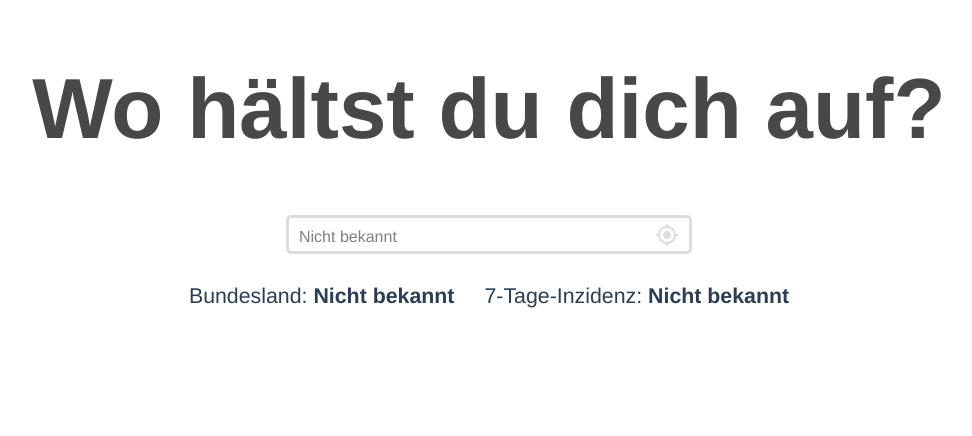
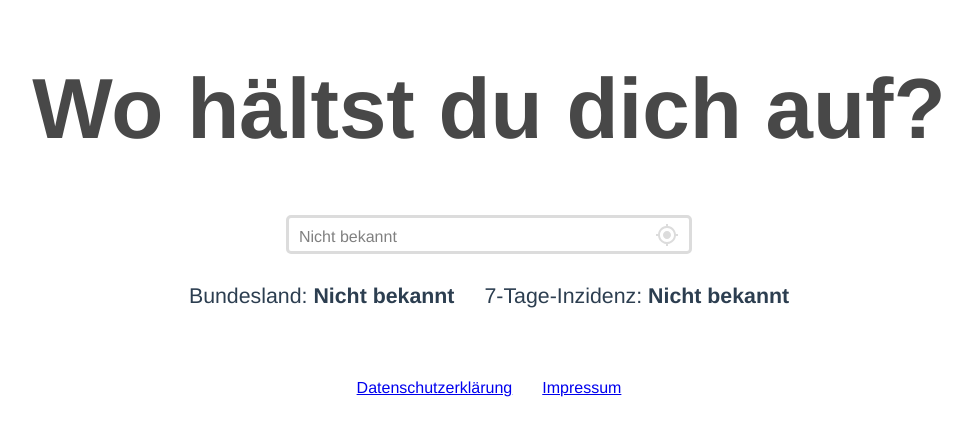
Before and after one commit to sikupe/corona-rules, a Vue app in the folder frontend/: page / in a window 1280 px wide. Shown: the top 436 px of the page, without its empty margins (151-1123 px from the left). Built offline with nearby package versions, Linux system fonts and the light colour scheme.

Commit message:
+ Added Datenschutzerklärung und impress

```diff
--- a/frontend/src/App.vue
+++ b/frontend/src/App.vue
@@ -10,27 +10,53 @@
     <Restriction v-for="restriction in restrictions" :key="restriction.id" :title="restriction.title"
                  :description="restriction.description"/>
   </div>
-  <Footer v-if="restrictions" :name="name" :stand="stand" :source="source"/>
+  <RestrictionFooter v-if="restrictions" :name="name" :stand="stand" :source="source"/>
+
+  <div class="center-horizontally">
+    <DataProtection v-if="showDataProtection" @on-close="onDataProtectionClose"/>
+    <Impress v-if="showImpress" @on-close="onImpressClose" />
+  </div>
+
+  <div class="bar">
+    <a class="item" href="#" v-on:click="onDataProtectionOpen">Datenschutzerklärung</a>
+    <a class="item" href="#" v-on:click="onImpressOpen">Impressum</a>
+  </div>
 </template>
 
 <script>
 import Position from './components/Position.vue'
 import Restriction from "@/components/Restriction.vue";
 import Status from "@/components/Status.vue";
-import Footer from "@/components/Footer.vue";
+import RestrictionFooter from "@/components/RestrictionFooter.vue";
 import json from './assets/restrictions.json';
 import axios from 'axios';
+import DataProtection from "@/components/DataProtection";
+import Impress from "@/components/Impress";
 
 export default {
   name: 'App',
   components: {
+    Impress,
+    DataProtection,
     Restriction,
     Position,
     Status,
-    Footer
+    RestrictionFooter
   },
   props: {},
   methods: {
+    onImpressOpen() {
+      this.showImpress = true;
+    },
+    onImpressClose() {
+      this.showImpress = false;
+    },
+    onDataProtectionOpen() {
+      this.showDataProtection = true;
+    },
+    onDataProtectionClose() {
+      this.showDataProtection = false;
+    },
     onLocationUpdated(location) {
       const instance = axios.create();
       instance
@@ -70,7 +96,9 @@ export default {
       location: undefined,
       stand: undefined,
       source: undefined,
-      name: undefined
+      name: undefined,
+      showDataProtection: false,
+      showImpress: false,
     }
   }
 }
@@ -105,6 +133,13 @@ export default {
   align-items: center;
 }
 
+.center-horizontally {
+  display: flex;
+  flex-direction: column;
+  align-content: center;
+  align-items: center;
+}
+
 @keyframes fly-in {
 
   0% {
@@ -123,4 +158,18 @@ export default {
   color: #2c3e50;
   margin-top: 60px;
 }
+
+.bar {
+  padding-top: 15px;
+
+  display: flex;
+  flex-direction: row;
+  justify-content: center;
+  align-items: center;
+  align-content: center;
+}
+
+.item {
+  padding: 15px;
+}
 </style>
--- a/frontend/src/components/Footer.vue
+++ /dev/null
@@ -1,36 +0,0 @@
-<template>
-  <div class="bar">
-    <div class="item">Quelle Inzidenz: <a
-        href="https://npgeo-corona-npgeo-de.hub.arcgis.com/datasets/917fc37a709542548cc3be077a786c17_0">RKI</a></div>
-    <div class="item">Stand der Regeln: {{ stand }}</div>
-    <div class="item">Quelle der Regeln: <a :href="source">{{ name }}</a></div>
-  </div>
-  <div>Alle Angaben ohne Gewähr!</div>
-</template>
-
-<script>
-export default {
-  name: "Status",
-  props: {
-    stand: String,
-    source: String,
-    name: String
-  },
-}
-</script>
-
-<style scoped>
-.bar {
-  padding-top: 15px;
-
-  display: flex;
-  flex-direction: row;
-  justify-content: center;
-  align-items: center;
-  align-content: center;
-}
-
-.item {
-  padding: 15px;
-}
-</style>
```
